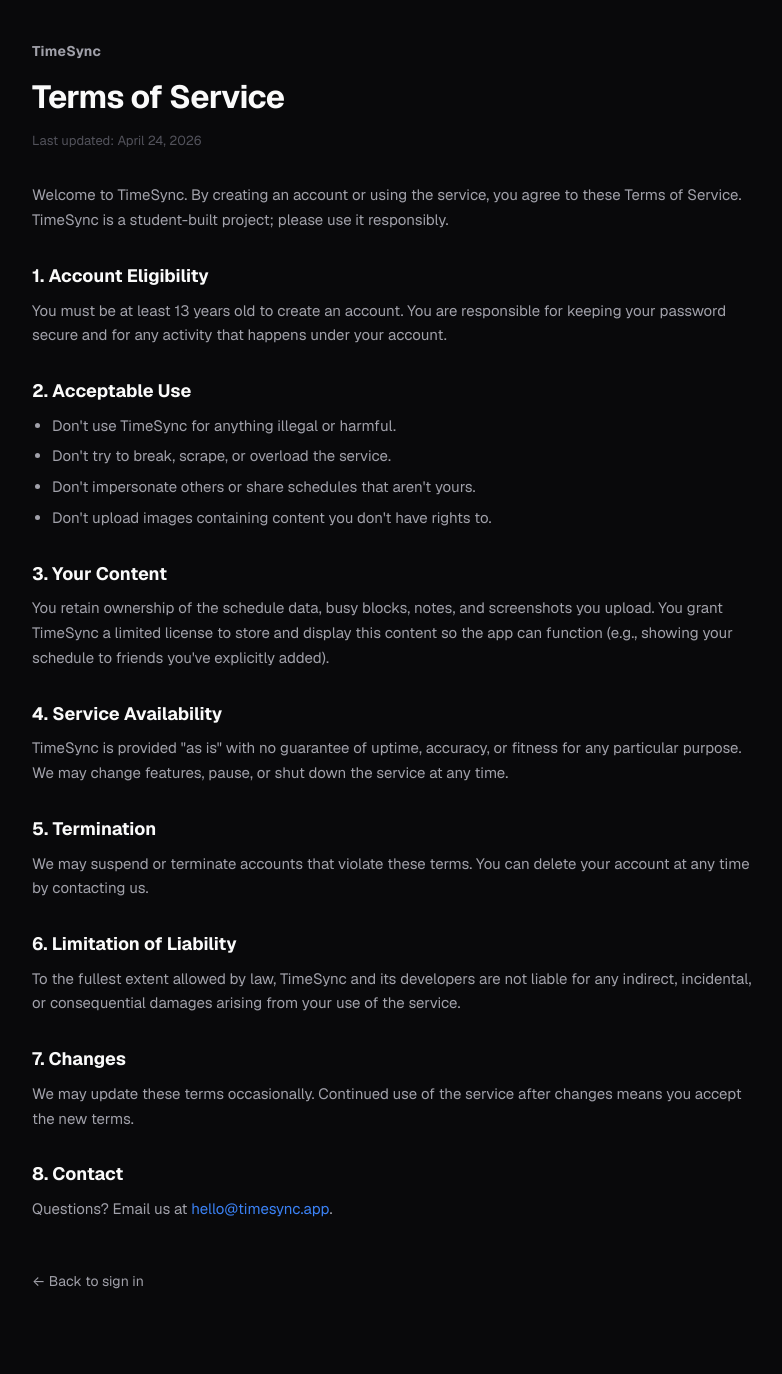
After one commit to CadenM01/TimeSync, a Flask app: page /terms in a window 1280 px wide. The commit adds this page. Shown: the whole page, without its empty margins (248-1030 px from the left). Run offline with Flask 3, Linux system fonts and the light colour scheme.

Commit message:
Switch to email-based auth, add forgot password and legal pages
Authentication
- Signup now requires email + display name + password (email used as login ID)
- Internal username is auto-derived from the email local-part with collision handling
- Login accepts email (falls back to username for legacy accounts)
- User model carries email; /api/auth/me returns it
- Existing accounts backfilled with email values out-of-band

Forgot password flow
- POST /api/auth/forgot-password generates a SHA-256 hashed reset token
  with a 1-hour expiry and stores it on the user document
- Reset link is logged to the server log; can be sent via webhook
  (EMAIL_RESET_WEBHOOK_URL env var) when SMTP/Resend is wired up
- New /reset-password page validates the raw token, lets the user pick
  a new password, and clears the token after a successful reset
- Always returns a neutral success message to avoid leaking which
  emails are registered

Legal pages
- /terms and /privacy render student-project ToS and Privacy Policy
- Login footer links now point to these pages (previously dead "#" anchors)

Misc
- reset_password.py admin utility for direct password reset from CLI
- pbkdf2:sha256 used for hashing for cross-platform compatibility
- .gitignore now covers .venv, .claude, run_dev.sh

Co-Authored-By: Claude Sonnet 4.6 <noreply@anthropic.com>

```diff
--- a/app.py
+++ b/app.py
@@ -54,6 +54,7 @@ app.secret_key = os.environ.get("SECRET_KEY", "dev-secret-change-in-production")
 
 DAYS = ["Mon", "Tue", "Wed", "Thu", "Fri", "Sat", "Sun"]
 USERNAME_PATTERN = re.compile(r"^[a-z0-9][a-z0-9_-]{2,31}$")
+EMAIL_PATTERN = re.compile(r"^[^\s@]+@[^\s@]+\.[^\s@]+$")
 
 MONGODB_URI = os.environ.get("MONGODB_URI", "").strip()
 MONGODB_DB = os.environ.get("MONGODB_DB", "timesync").strip() or "timesync"
@@ -107,6 +108,10 @@ def ensure_indexes():
     if ucol is not None:
         ucol.create_index("username", unique=True)
         ucol.create_index("friendCode", unique=True)
+        # Sparse so legacy users without an email don't violate uniqueness
+        ucol.create_index("email", unique=True, sparse=True)
+        # Password reset tokens index for lookup + automatic expiry
+        ucol.create_index("resetToken", sparse=True)
     _indexes_initialized = True
 
 
@@ -126,11 +131,43 @@ def generate_friend_code(length: int = 6) -> str:
     return "".join(random.choices(FRIEND_CODE_CHARS, k=length))
 
 
+def normalize_email(value: str) -> str:
+    return (value or "").strip().lower()
+
+
+def derive_username_from_email(email: str) -> str:
+    """Generate a unique internal username from an email address.
+
+    Strips the local part (before @), keeps only allowed chars, ensures
+    uniqueness against existing users by appending random suffix on collision.
+    """
+    base = re.sub(r"[^a-z0-9_-]", "", normalize_email(email).split("@", 1)[0])
+    base = re.sub(r"^[-_]+", "", base) or "user"
+    if len(base) < 3:
+        base = (base + "user")[:8]
+    base = base[:24]
+
+    col = users_collection()
+    if col is None:
+        return base
+
+    candidate = base
+    if not col.find_one({"username": candidate}):
+        return candidate
+    for _ in range(20):
+        suffix = "".join(random.choices(string.digits, k=4))
+        candidate = f"{base}{suffix}"[:32]
+        if not col.find_one({"username": candidate}):
+            return candidate
+    return f"{base}{uuid4().hex[:6]}"[:32]
+
+
 if LoginManager is not None:
     class User(UserMixin):
         def __init__(self, doc):
             self.id = doc["username"]
             self.username = doc["username"]
+            self.email = doc.get("email", "")
             self.display_name = doc.get("displayName", doc["username"])
             self.friend_code = doc.get("friendCode", "")
 
@@ -460,6 +497,88 @@ def serve_prototype(filename):
     return send_from_directory("prototypes", filename)
 
 
+# ---------- Legal pages ----------
+
+LEGAL_UPDATED = "April 24, 2026"
+
+TERMS_BODY = """
+<p>Welcome to TimeSync. By creating an account or using the service, you agree to these Terms of Service. TimeSync is a student-built project; please use it responsibly.</p>
+
+<h2>1. Account Eligibility</h2>
+<p>You must be at least 13 years old to create an account. You are responsible for keeping your password secure and for any activity that happens under your account.</p>
+
+<h2>2. Acceptable Use</h2>
+<ul>
+  <li>Don't use TimeSync for anything illegal or harmful.</li>
+  <li>Don't try to break, scrape, or overload the service.</li>
+  <li>Don't impersonate others or share schedules that aren't yours.</li>
+  <li>Don't upload images containing content you don't have rights to.</li>
+</ul>
+
+<h2>3. Your Content</h2>
+<p>You retain ownership of the schedule data, busy blocks, notes, and screenshots you upload. You grant TimeSync a limited license to store and display this content so the app can function (e.g., showing your schedule to friends you've explicitly added).</p>
+
+<h2>4. Service Availability</h2>
+<p>TimeSync is provided "as is" with no guarantee of uptime, accuracy, or fitness for any particular purpose. We may change features, pause, or shut down the service at any time.</p>
+
+<h2>5. Termination</h2>
+<p>We may suspend or terminate accounts that violate these terms. You can delete your account at any time by contacting us.</p>
+
+<h2>6. Limitation of Liability</h2>
+<p>To the fullest extent allowed by law, TimeSync and its developers are not liable for any indirect, incidental, or consequential damages arising from your use of the service.</p>
+
+<h2>7. Changes</h2>
+<p>We may update these terms occasionally. Continued use of the service after changes means you accept the new terms.</p>
+
+<h2>8. Contact</h2>
+<p>Questions? Email us at <a href="mailto:hello@timesync.app">hello@timesync.app</a>.</p>
+"""
+
+PRIVACY_BODY = """
+<p>This Privacy Policy explains what information TimeSync collects, how it's used, and the choices you have. We try to keep this short and honest.</p>
+
+<h2>1. What We Collect</h2>
+<ul>
+  <li><strong>Account info</strong> &mdash; your email, display name, and a hashed password (we never store passwords in plain text).</li>
+  <li><strong>Schedule data</strong> &mdash; busy blocks, free time, notes, colors, and remote/online flags you create.</li>
+  <li><strong>Friend connections</strong> &mdash; the friend codes you've added and the schedules you've imported.</li>
+  <li><strong>Optional uploads</strong> &mdash; if you import a schedule via image, we run OCR locally on the server and only keep the parsed text long enough to extract blocks.</li>
+  <li><strong>Basic logs</strong> &mdash; standard server logs (IP, user agent, error traces) used to debug and protect the service.</li>
+</ul>
+
+<h2>2. How We Use It</h2>
+<p>To provide the core features of TimeSync: showing your schedule, computing free time with friends, sending password reset emails, and improving the service.</p>
+
+<h2>3. Sharing</h2>
+<p>We don't sell your data. We don't run ads. Your schedule is only visible to you and the friends you've explicitly shared a code with. We may share data with the third-party services we rely on (e.g., MongoDB Atlas for storage, AWS for hosting), strictly to operate the app.</p>
+
+<h2>4. Data Retention</h2>
+<p>We keep your account and schedule data until you delete your account or ask us to delete it.</p>
+
+<h2>5. Your Rights</h2>
+<p>You can update or delete your account at any time. To request your data or have it removed, email <a href="mailto:hello@timesync.app">hello@timesync.app</a>.</p>
+
+<h2>6. Security</h2>
+<p>We take reasonable steps to protect your data, including hashed passwords and HTTPS in transit. No service is 100% secure, so please use a strong password and don't reuse one from another site.</p>
+
+<h2>7. Changes</h2>
+<p>If this policy changes meaningfully, we'll update the date at the top and, when appropriate, notify you in the app.</p>
+
+<h2>8. Contact</h2>
+<p>Questions or concerns? Email <a href="mailto:hello@timesync.app">hello@timesync.app</a>.</p>
+"""
+
+
+@app.get("/terms")
+def terms_page():
+    return render_template("legal.html", heading="Terms of Service", body=TERMS_BODY, updated=LEGAL_UPDATED)
+
+
+@app.get("/privacy")
+def privacy_page():
+    return render_template("legal.html", heading="Privacy Policy", body=PRIVACY_BODY, updated=LEGAL_UPDATED)
+
+
 # ---------- Auth routes ----------
 
 @app.get("/api/auth/me")
@@ -470,6 +589,7 @@ def auth_me():
         return jsonify({
             "ok": True,
             "username": current_user.username,
+            "email": current_user.email,
             "displayName": current_user.display_name,
             "friendCode": current_user.friend_code,
         })
@@ -486,26 +606,30 @@ def auth_signup():
         return unavailable
 
     data = request.get_json(force=True) or {}
-    username = normalize_user_key(data.get("username", ""))
+    email = normalize_email(data.get("email", ""))
     password = (data.get("password") or "").strip()
     display_name = (data.get("displayName") or "").strip()
 
-    if not USERNAME_PATTERN.match(username):
-        return jsonify({"ok": False, "error": "Username must be 3-32 chars: lowercase letters, numbers, '-' or '_'."}), 400
+    if not EMAIL_PATTERN.match(email):
+        return jsonify({"ok": False, "error": "Please enter a valid email address."}), 400
     if len(password) < 6:
         return jsonify({"ok": False, "error": "Password must be at least 6 characters."}), 400
+    if not display_name:
+        return jsonify({"ok": False, "error": "Display name is required."}), 400
 
     col = users_collection()
     try:
         ensure_indexes()
-        if col.find_one({"username": username}):
-            return jsonify({"ok": False, "error": "Username already taken."}), 409
-
+        if col.find_one({"email": email}):
+            return jsonify({"ok": False, "error": "An account with that email already exists."}), 409
+
+        username = derive_username_from_email(email)
         friend_code = generate_friend_code()
         user_doc = {
             "username": username,
-            "passwordHash": generate_password_hash(password),
-            "displayName": display_name or username,
+            "email": email,
+            "passwordHash": generate_password_hash(password, method="pbkdf2:sha256"),
+            "displayName": display_name,
             "friendCode": friend_code,
             "createdAt": now_iso(),
         }
@@ -517,6 +641,7 @@ def auth_signup():
         return jsonify({
             "ok": True,
             "username": username,
+            "email": email,
             "displayName": user.display_name,
             "friendCode": friend_code,
         })
@@ -534,25 +659,29 @@ def auth_login():
         return unavailable
 
     data = request.get_json(force=True) or {}
-    username = normalize_user_key(data.get("username", ""))
+    identifier = (data.get("email") or data.get("username") or "").strip().lower()
     password = (data.get("password") or "").strip()
 
-    if not username or not password:
-        return jsonify({"ok": False, "error": "Username and password are required."}), 400
+    if not identifier or not password:
+        return jsonify({"ok": False, "error": "Email and password are required."}), 400
 
     col = users_collection()
     try:
         ensure_indexes()
-        user_doc = col.find_one({"username": username})
+        # Look up by email first, fall back to username for legacy accounts
+        user_doc = col.find_one({"email": identifier})
+        if not user_doc:
+            user_doc = col.find_one({"username": identifier})
         if not user_doc or not check_password_hash(user_doc["passwordHash"], password):
-            return jsonify({"ok": False, "error": "Invalid username or password."}), 401
+            return jsonify({"ok": False, "error": "Invalid email or password."}), 401
 
         user = User(user_doc)
         login_user(user, remember=True)
 
         return jsonify({
             "ok": True,
-            "username": username,
+            "username": user.username,
+            "email": user.email,
             "displayName": user.display_name,
             "friendCode": user.friend_code,
         })
@@ -566,6 +695,146 @@ def auth_logout():
         return jsonify({"ok": False, "error": "flask-login not installed."}), 500
     logout_user()
     return jsonify({"ok": True})
+
+
+# ---------- Password reset flow ----------
+
+import hashlib
+import secrets
+from datetime import timedelta
+
+
+def _hash_token(token: str) -> str:
+    return hashlib.sha256(token.encode("utf-8")).hexdigest()
+
+
+def _send_password_reset_email(email: str, reset_url: str) -> None:
+    """Deliver the password reset link.
+
+    Default behavior: log the link to stdout/server log so the developer can
+    relay it manually. To enable real email, set EMAIL_RESET_WEBHOOK_URL to
+    a service endpoint that accepts {"to", "subject", "body"} (e.g. Resend
+    proxy or your own SMTP wrapper).
+    """
+    webhook = os.environ.get("EMAIL_RESET_WEBHOOK_URL", "").strip()
+    body = (
+        f"Hi,\n\nSomeone requested a password reset for your TimeSync account.\n"
+        f"If that was you, click the link below to choose a new password (valid for 1 hour):\n\n"
+        f"{reset_url}\n\n"
+        f"If you didn't request this, you can safely ignore this email.\n"
+    )
+    if webhook:
+        try:
+            import urllib.request, json as _json
+            req = urllib.request.Request(
+                webhook,
+                data=_json.dumps({
+                    "to": email,
+                    "subject": "Reset your TimeSync password",
+                    "body": body,
+                }).encode("utf-8"),
+                headers={"Content-Type": "application/json"},
+            )
+            urllib.request.urlopen(req, timeout=5).read()
+        except Exception as err:
+            app.logger.warning("Password reset webhook failed: %s", err)
+    # Always log so a human can deliver it manually if email isn't wired up
+    app.logger.warning("PASSWORD_RESET_LINK email=%s url=%s", email, reset_url)
+
+
+@app.post("/api/auth/forgot-password")
+def auth_forgot_password():
+    if LoginManager is None:
+        return jsonify({"ok": False, "error": "flask-login not installed."}), 500
+
+    unavailable = db_unavailable_response()
+    if unavailable:
+        return unavailable
+
+    data = request.get_json(force=True) or {}
+    email = normalize_email(data.get("email", ""))
+    if not EMAIL_PATTERN.match(email):
+        return jsonify({"ok": False, "error": "Please enter a valid email address."}), 400
+
+    col = users_collection()
+    try:
+        ensure_indexes()
+        user_doc = col.find_one({"email": email})
+        # Always return success to avoid leaking which emails exist
+        if user_doc:
+            raw_token = secrets.token_urlsafe(32)
+            expires_at = (datetime.now(timezone.utc) + timedelta(hours=1)).isoformat()
+            col.update_one(
+                {"_id": user_doc["_id"]},
+                {"$set": {
+                    "resetToken": _hash_token(raw_token),
+                    "resetTokenExpires": expires_at,
+                }},
+            )
+            scheme = "https" if request.is_secure or request.headers.get("X-Forwarded-Proto") == "https" else "http"
+            host = request.host
+            reset_url = f"{scheme}://{host}/reset-password?token={raw_token}"
+            _send_password_reset_email(email, reset_url)
+        return jsonify({
+            "ok": True,
+            "message": "If that email exists, a reset link has been sent.",
+        })
+    except PyMongoError as err:
+        return jsonify({"ok": False, "error": str(err)}), 500
+
+
+@app.get("/reset-password")
+def reset_password_page():
+    return render_template("reset_password.html")
+
+
+@app.post("/api/auth/reset-password")
+def auth_reset_password():
+    if LoginManager is None:
+        return jsonify({"ok": False, "error": "flask-login not installed."}), 500
+
+    unavailable = db_unavailable_response()
+    if unavailable:
+        return unavailable
+
+    data = request.get_json(force=True) or {}
+    token = (data.get("token") or "").strip()
+    new_password = (data.get("password") or "").strip()
+
+    if not token:
+        return jsonify({"ok": False, "error": "Reset token missing."}), 400
+    if len(new_password) < 6:
+        return jsonify({"ok": False, "error": "Password must be at least 6 characters."}), 400
+
+    col = users_collection()
+    try:
+        ensure_indexes()
+        user_doc = col.find_one({"resetToken": _hash_token(token)})
+        if not user_doc:
+            return jsonify({"ok": False, "error": "This reset link is invalid or has already been used."}), 400
+
+        expires_at_str = user_doc.get("resetTokenExpires")
+        try:
+            expires_at = datetime.fromisoformat(expires_at_str) if expires_at_str else None
+        except ValueError:
+            expires_at = None
+        if not expires_at or expires_at < datetime.now(timezone.utc):
+            col.update_one(
+                {"_id": user_doc["_id"]},
+                {"$unset": {"resetToken": "", "resetTokenExpires": ""}},
+            )
+            return jsonify({"ok": False, "error": "This reset link has expired. Please request a new one."}), 400
+
+        col.update_one(
+            {"_id": user_doc["_id"]},
+            {
+                "$set": {"passwordHash": generate_password_hash(new_password, method="pbkdf2:sha256")},
+                "$unset": {"resetToken": "", "resetTokenExpires": ""},
+            },
+        )
+        return jsonify({"ok": True, "message": "Password updated. You can now sign in."})
+    except PyMongoError as err:
+        return jsonify({"ok": False, "error": str(err)}), 500
 
 
 @app.post("/compare")
--- /dev/null
+++ b/templates/legal.html
@@ -0,0 +1,86 @@
+<!DOCTYPE html>
+<html lang="en">
+<head>
+<meta charset="UTF-8" />
+<meta name="viewport" content="width=device-width, initial-scale=1.0" />
+<title>TimeSync -- {{ heading }}</title>
+<link rel="preconnect" href="https://fonts.googleapis.com" />
+<link rel="preconnect" href="https://fonts.gstatic.com" crossorigin />
+<link href="https://fonts.googleapis.com/css2?family=Geist:wght@400;500;600;700&display=swap" rel="stylesheet" />
+<style>
+*, *::before, *::after { box-sizing: border-box; margin: 0; padding: 0; }
+:root {
+  --bg: #09090b;
+  --bg-card: #18181b;
+  --text: #fafafa;
+  --text-secondary: #a1a1aa;
+  --text-muted: #52525b;
+  --border: #27272a;
+  --accent: #3b82f6;
+}
+body {
+  font-family: 'Geist', -apple-system, sans-serif;
+  background: var(--bg);
+  color: var(--text);
+  line-height: 1.65;
+  -webkit-font-smoothing: antialiased;
+  padding: 40px 24px 80px;
+}
+.wrap {
+  max-width: 720px;
+  margin: 0 auto;
+}
+.brand {
+  font-size: 14px;
+  font-weight: 700;
+  color: var(--text-secondary);
+  letter-spacing: 0.02em;
+  margin-bottom: 8px;
+}
+.brand a { color: inherit; text-decoration: none; }
+.brand a:hover { color: var(--accent); }
+h1 {
+  font-size: 32px;
+  font-weight: 800;
+  letter-spacing: -0.02em;
+  margin-bottom: 6px;
+}
+.updated {
+  color: var(--text-muted);
+  font-size: 13px;
+  margin-bottom: 32px;
+}
+h2 {
+  font-size: 18px;
+  font-weight: 700;
+  margin-top: 28px;
+  margin-bottom: 8px;
+  color: var(--text);
+}
+p, li {
+  color: var(--text-secondary);
+  font-size: 15px;
+  margin-bottom: 12px;
+}
+ul { padding-left: 20px; }
+li { margin-bottom: 6px; }
+a { color: var(--accent); text-decoration: none; }
+a:hover { text-decoration: underline; }
+.back-link {
+  display: inline-block;
+  margin-top: 36px;
+  font-size: 14px;
+  color: var(--text-secondary);
+}
+</style>
+</head>
+<body>
+<div class="wrap">
+  <div class="brand"><a href="/">TimeSync</a></div>
+  <h1>{{ heading }}</h1>
+  <div class="updated">Last updated: {{ updated }}</div>
+  {{ body | safe }}
+  <a class="back-link" href="/login">&larr; Back to sign in</a>
+</div>
+</body>
+</html>
```
Also changed, not shown: reset_password.py (added, +65 -0 lines), templates/login.html (+96 -31 lines), templates/reset_password.html (added, +135 -0 lines), 1 other file.
